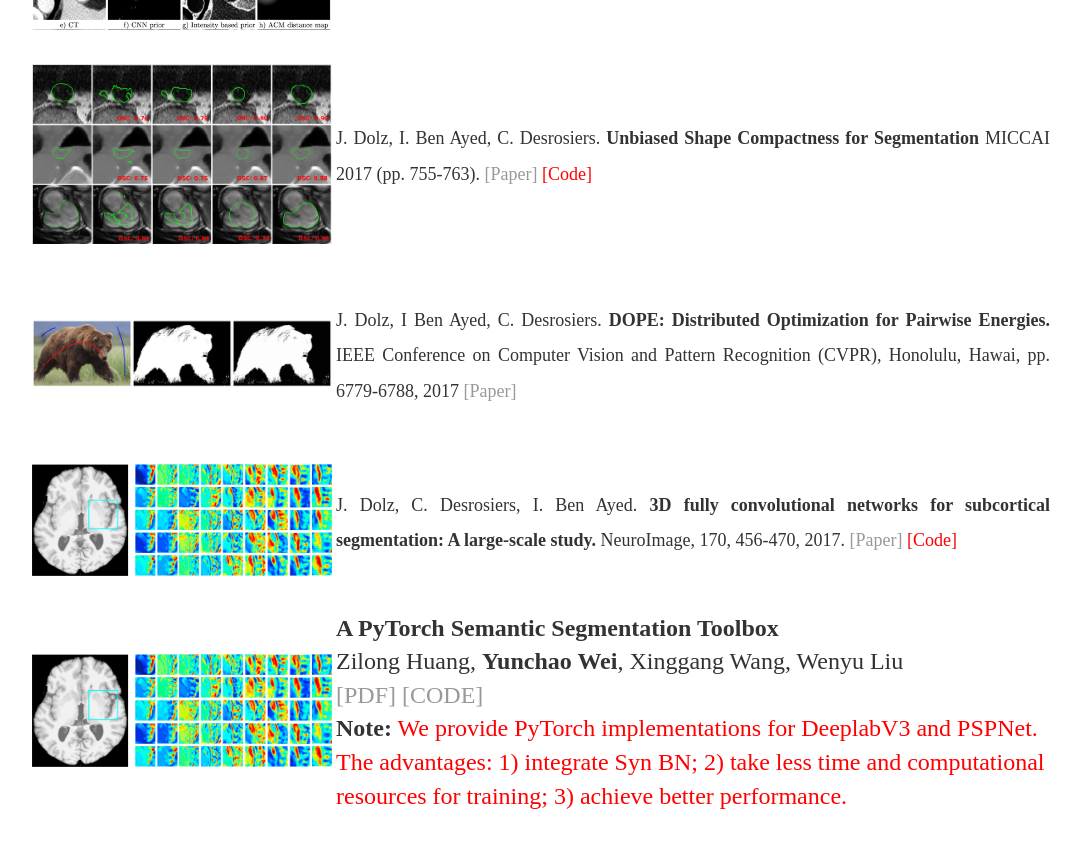
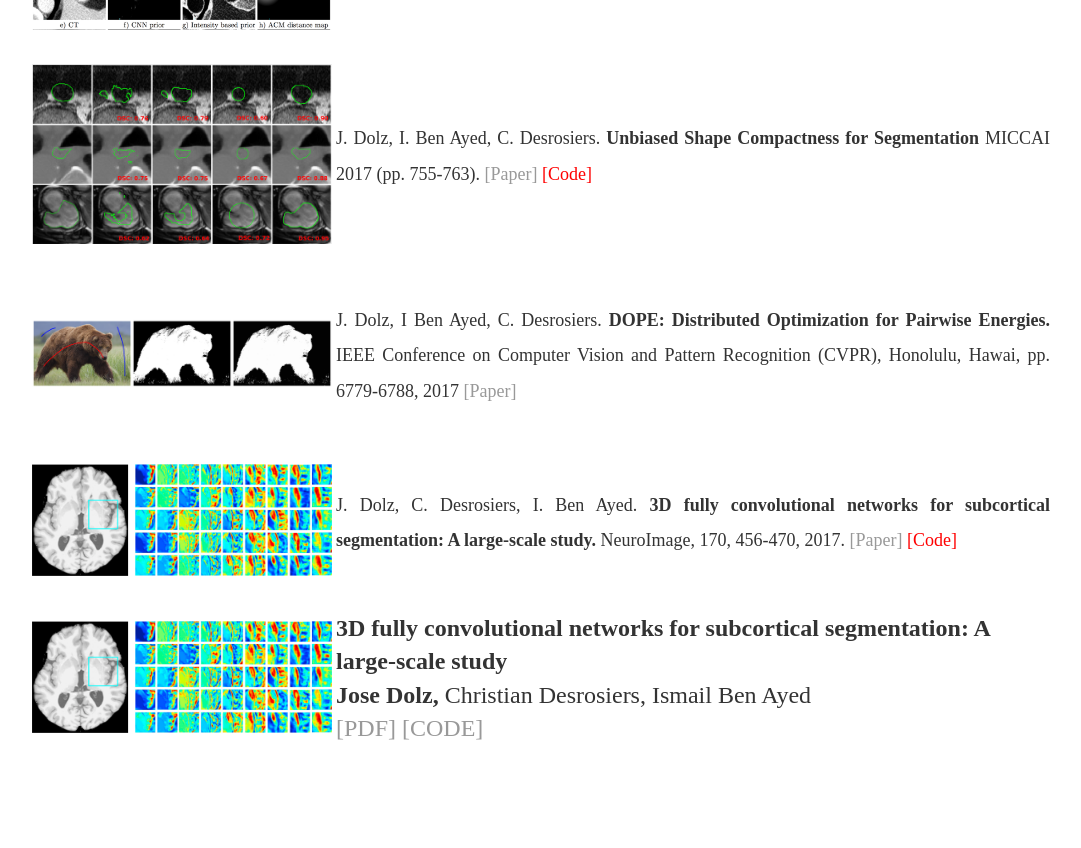
Before and after one commit to josedolz/josedolz.github.io, a Jekyll site: the page built from publications/index.html, in a window 1280 px wide and 900 px high, scrolled down 1346 px. Shown: the top 848 px of the window, without its empty margins (99-1180 px from the left). Built offline with Jekyll 4.4.1, drawn with Linux system fonts in a browser that asks for light colours.

Commit message:
Update index.html

```diff
--- a/publications/index.html
+++ b/publications/index.html
@@ -85,12 +85,11 @@ title: publications
     <div class="media">
   <div class="media-body">
     <p class="media-heading">
-      <strong>A PyTorch Semantic Segmentation Toolbox</strong><br />
-      Zilong Huang, <strong>Yunchao Wei</strong>, Xinggang Wang, Wenyu Liu<br />
+      <strong>3D fully convolutional networks for subcortical segmentation: A large-scale study</strong><br />
+      <strong>Jose Dolz,</strong>  Christian Desrosiers, Ismail Ben Ayed<br />
       <a href="assets/pdf/toolbox.pdf">[PDF]</a>
-			<a href="https://github.com/speedinghzl/pytorch-segmentation-toolbox">[CODE]</a><br />
-			<strong>Note:</strong><a style="color:#FF0000;"> We provide PyTorch implementations for DeeplabV3 and PSPNet. The advantages: 1) integrate Syn BN; 2) take less time and computational resources for training; 3) achieve better performance.</a>
-    </p>
+			<a href="https://github.com/josedolz/LiviaNET">[CODE]</a><br />
+			  </p>
   </div>
 </div>
 </td>
```
